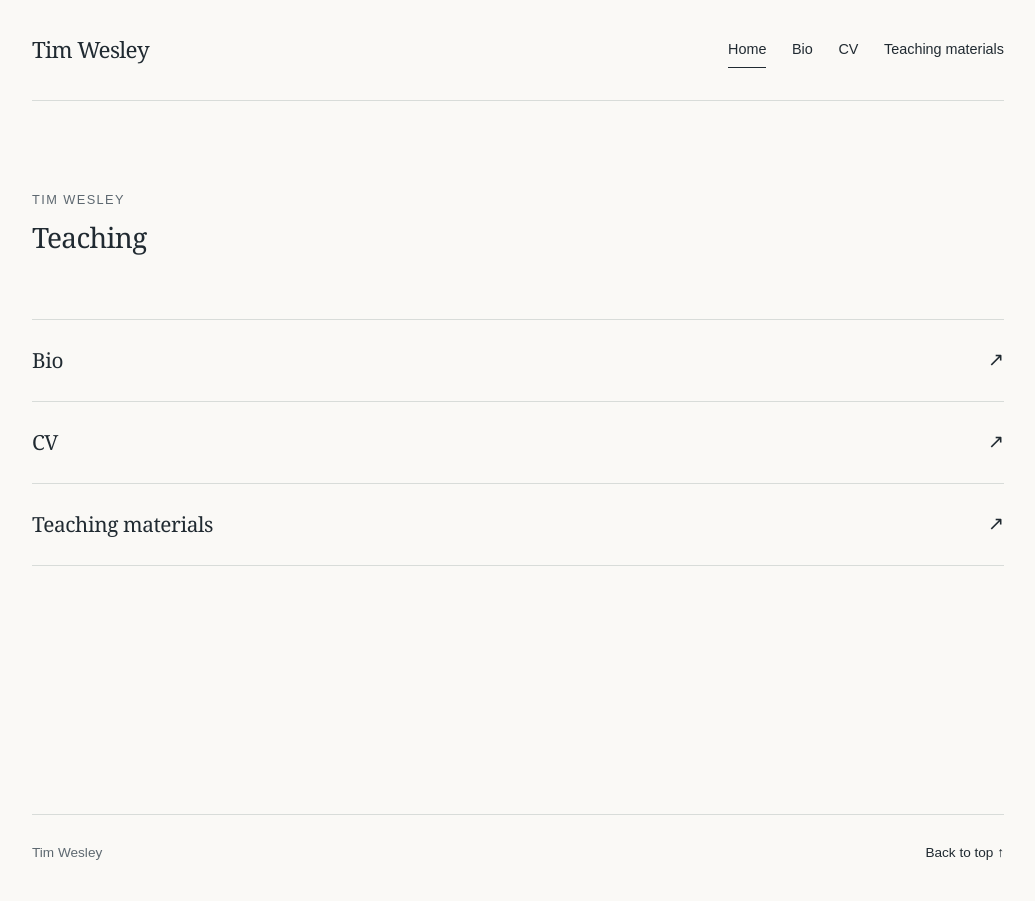
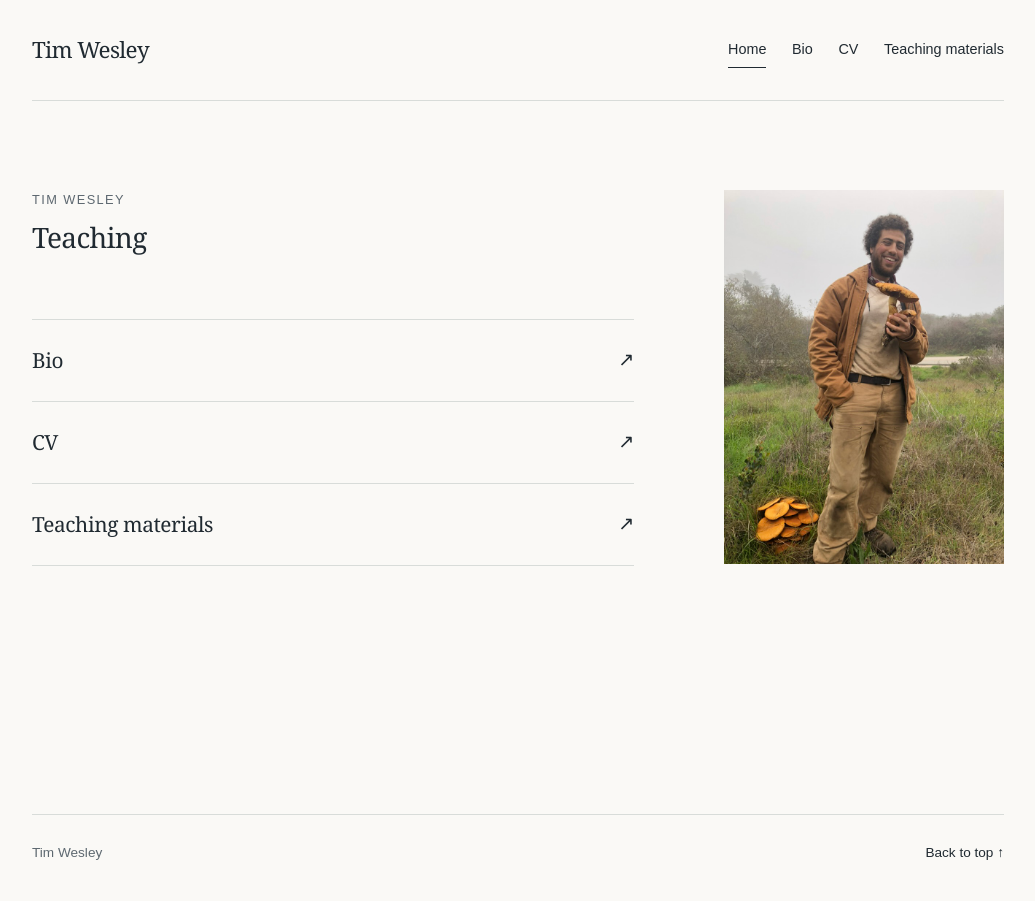
Before and after one commit to sprinklesurfing/sprinklesurfing.github.io, a Jekyll site: the page built from index.md, in a window 1280 px wide. Shown: the whole page, without its empty margins (122-1157 px from the left). Built offline with Jekyll 4.4.1, drawn with Linux system fonts in a browser that asks for light colours.

Commit message:
Add homepage photo

```diff
--- a/assets/site.css
+++ b/assets/site.css
@@ -13,16 +13,19 @@ a:focus-visible{outline:2px solid var(--focus);outline-offset:4px}
 .site-nav a{font-size:.9rem;text-decoration:none;padding:.35rem 0;border-bottom:1px solid transparent}
 .site-nav a:hover,.site-nav a[aria-current="page"]{border-color:var(--ink)}
 main{min-height:calc(100vh - 187px)}
-.home-intro{padding:clamp(3.5rem,7vw,6rem) 0 clamp(2.5rem,5vw,4rem)}
+.home-layout{display:grid;grid-template-columns:minmax(0,1fr) minmax(210px,280px);gap:clamp(2rem,7vw,6rem);align-items:start;padding:clamp(3.5rem,7vw,6rem) 0 clamp(4rem,7vw,6rem)}
+.home-intro{padding:0 0 clamp(2.5rem,5vw,4rem)}
 .intro-label{margin:0 0 .65rem;color:var(--muted);font-size:.8rem;letter-spacing:.11em;text-transform:uppercase}
 .home-intro h1,.page-intro h1{margin:0;font-family:Georgia,'Times New Roman',serif;font-size:1.75rem;font-weight:400;line-height:1.2;letter-spacing:-.025em}
-.home-links{margin-bottom:clamp(4rem,7vw,6rem);border-top:1px solid var(--line)}
+.home-links{border-top:1px solid var(--line)}
 .home-links a{display:flex;align-items:center;justify-content:space-between;gap:1.5rem;min-height:82px;padding:1rem 0;border-bottom:1px solid var(--line);text-decoration:none}
 .home-links a:hover .home-link-title{text-decoration:underline;text-underline-offset:.25em}
 .home-link-title{font-family:Georgia,'Times New Roman',serif;font-size:1.3rem;letter-spacing:-.02em}
 .home-link-arrow{font-size:1.2rem}
+.home-photo{margin:0}
+.home-photo img{display:block;width:100%;height:auto}
 .page-intro{padding:clamp(3.5rem,7vw,6rem) 0 clamp(2.5rem,5vw,4rem);border-bottom:1px solid var(--line)}
 .site-footer{display:flex;justify-content:space-between;gap:1rem;border-top:1px solid var(--line);padding:1.7rem 0 2.3rem;color:var(--muted);font-size:.85rem}
 .site-footer a{text-decoration:none;color:var(--ink)}
-@media(max-width:760px){.site-header{align-items:flex-start;flex-direction:column;gap:1rem}.site-footer{flex-direction:column}}
+@media(max-width:760px){.site-header{align-items:flex-start;flex-direction:column;gap:1rem}.home-layout{grid-template-columns:1fr;gap:2.5rem}.home-photo{max-width:320px}.site-footer{flex-direction:column}}
 @media(prefers-reduced-motion:reduce){html{scroll-behavior:auto}}
--- a/index.md
+++ b/index.md
@@ -6,6 +6,4 @@ status: ai-draft
 permalink: /
 ---
 
-<section class="home-intro" aria-labelledby="home-title"><p class="intro-label">Tim Wesley</p><h1 id="home-title">Teaching</h1></section>
-
-<nav class="home-links" aria-label="Site sections"><a href="{{ '/bio/' | relative_url }}"><span class="home-link-title">Bio</span><span class="home-link-arrow" aria-hidden="true">↗</span></a><a href="{{ '/cv/' | relative_url }}"><span class="home-link-title">CV</span><span class="home-link-arrow" aria-hidden="true">↗</span></a><a href="{{ '/teaching/' | relative_url }}"><span class="home-link-title">Teaching materials</span><span class="home-link-arrow" aria-hidden="true">↗</span></a></nav>
+<div class="home-layout"><div class="home-content"><section class="home-intro" aria-labelledby="home-title"><p class="intro-label">Tim Wesley</p><h1 id="home-title">Teaching</h1></section><nav class="home-links" aria-label="Site sections"><a href="{{ '/bio/' | relative_url }}"><span class="home-link-title">Bio</span><span class="home-link-arrow" aria-hidden="true">↗</span></a><a href="{{ '/cv/' | relative_url }}"><span class="home-link-title">CV</span><span class="home-link-arrow" aria-hidden="true">↗</span></a><a href="{{ '/teaching/' | relative_url }}"><span class="home-link-title">Teaching materials</span><span class="home-link-arrow" aria-hidden="true">↗</span></a></nav></div><figure class="home-photo"><img src="{{ '/assets/tim-wesley-photo.jpg' | relative_url }}" width="768" height="1024" alt="A person standing outdoors holding mushrooms"></figure></div>
```
Also changed, not shown: assets/tim-wesley-photo.jpg (added).
